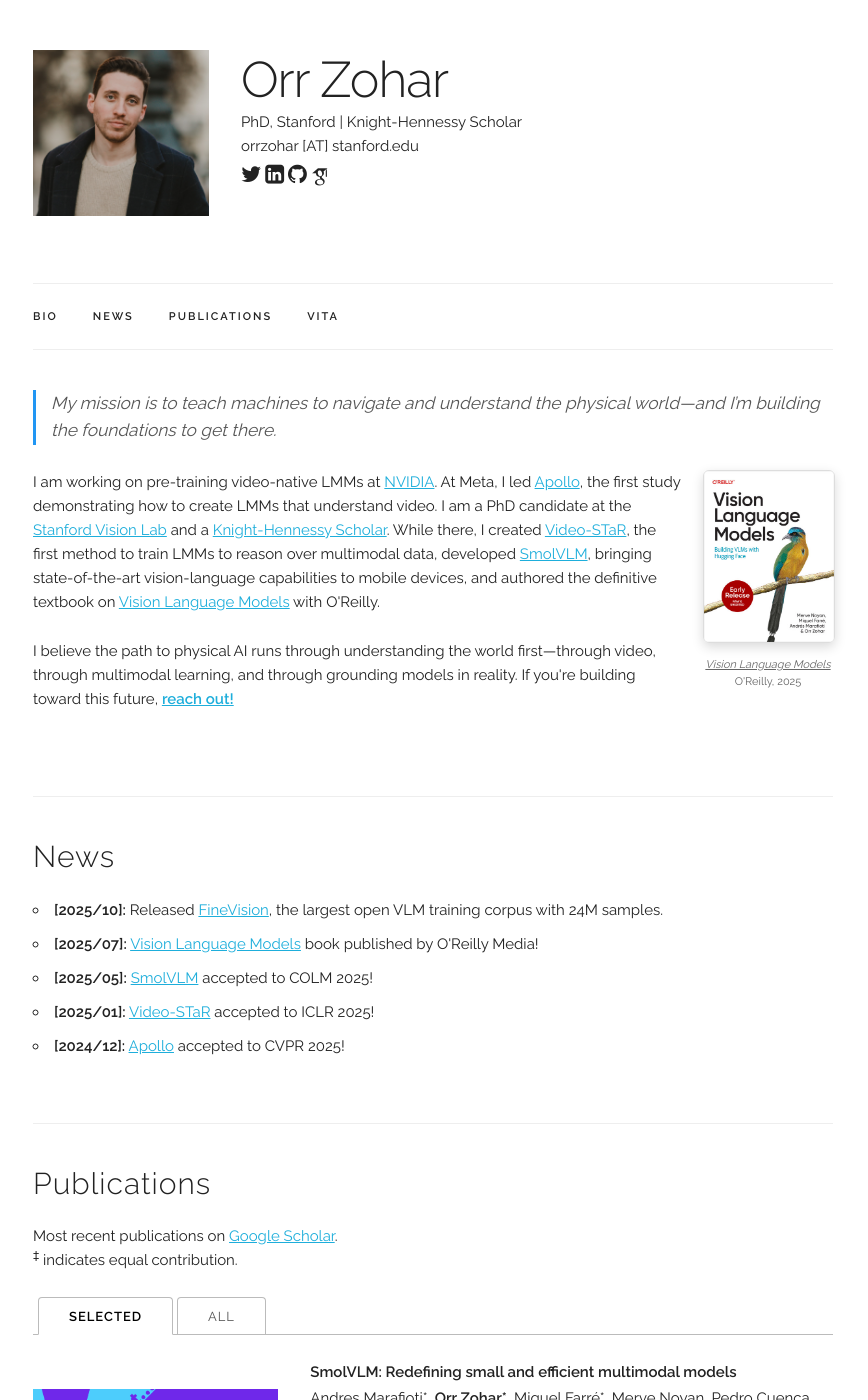
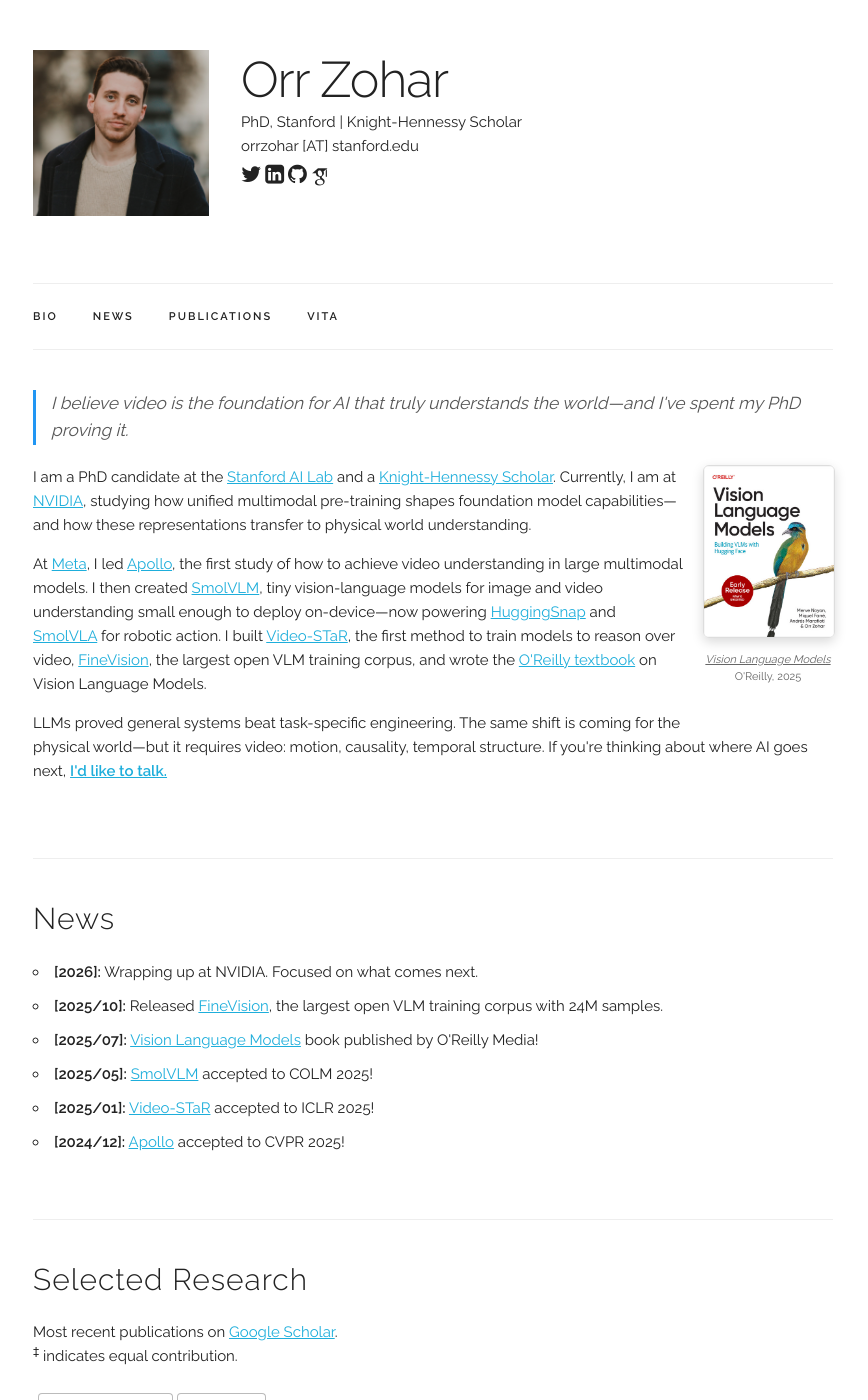
Before and after one commit to orrzohar/orrzohar.github.io, a Jekyll site: the page built from index.html, in a window 1280 px wide and 1400 px high. Shown: the whole window, without its empty margins (207-1075 px from the left). Built offline with Jekyll 4.4.1, drawn with Linux system fonts in a browser that asks for light colours; some web fonts are replaced; some of the changed text lies outside the part shown.

Commit message:
Update website: tightened bio, new narrative structure
- Thesis-first opening statement
- Restructured bio: Stanford/KHS + NVIDIA intro, then Meta/Apollo/SmolVLM/Video-STaR/FineVision
- Added insight lines to selected publications
- Renamed Publications to Selected Research
- Added news item for 2026 transition
- Tightened closing CTA

```diff
--- a/index.html
+++ b/index.html
@@ -4,8 +4,9 @@ title: Home
 ---
 <!-- ========== BIO ========== -->
 <div class="docs-section" id="bio">
-  <p style="font-size: 1.15em; font-style: italic; color: #555; margin-bottom: 25px; border-left: 3px solid #2196F3; padding-left: 15px;">
-    My mission is to teach machines to navigate and understand the physical world—and I’m building the foundations to get there.
+  <!-- Opening Statement -->
+  <p style="font-size: 1.15em; font-style: italic; color: #555; margin-bottom: 20px; border-left: 3px solid #2196F3; padding-left: 15px;">
+    I believe video is the foundation for AI that truly understands the world—and I've spent my PhD proving it.
   </p>
 
   <div style="margin-bottom: 20px;">
@@ -18,9 +19,13 @@ title: Home
       </p>
     </div>
 
-    <p>I am working on pre-training video-native LMMs at <a href="https://www.nvidia.com" target="_blank">NVIDIA</a>. At Meta, I led <a href="https://apollo-lmms.github.io" target="_blank">Apollo</a>, the first study demonstrating how to create LMMs that understand video. I am a PhD candidate at the <a href="https://svl.stanford.edu/" target="_blank">Stanford Vision Lab</a> and a <a href="https://knight-hennessy.stanford.edu/people/orr-zohar" target="_blank">Knight-Hennessy Scholar</a>. While there, I created <a href="https://arxiv.org/abs/2407.06189" target="_blank">Video-STaR</a>, the first method to train LMMs to reason over multimodal data, developed <a href="https://arxiv.org/abs/2504.05299" target="_blank">SmolVLM</a>, bringing state-of-the-art vision-language capabilities to mobile devices, and authored the definitive textbook on <a href="https://www.oreilly.com/library/view/vision-language-models/9798341624030/" target="_blank">Vision Language Models</a> with O'Reilly.</p>
+    <!-- Bio -->
+    <p style="margin-bottom: 15px;">I am a PhD candidate at the <a href="https://ai.stanford.edu/" target="_blank">Stanford AI Lab</a> and a <a href="https://knight-hennessy.stanford.edu" target="_blank">Knight-Hennessy Scholar</a>. Currently, I am at <a href="https://www.nvidia.com" target="_blank">NVIDIA</a>, studying how unified multimodal pre-training shapes foundation model capabilities—and how these representations transfer to physical world understanding.</p>
 
-    <p>I believe the path to physical AI runs through understanding the world first—through video, through multimodal learning, and through grounding models in reality. If you're building toward this future, <a href="https://forms.gle/HScVUBjZjRMFgtzZA" target="_blank"><b>reach out!</b></a></p>
+    <p style="margin-bottom: 15px;">At <a href="https://www.meta.com" target="_blank">Meta</a>, I led <a href="https://apollo-lmms.github.io" target="_blank">Apollo</a>, the first study of how to achieve video understanding in large multimodal models. I then created <a href="https://arxiv.org/abs/2504.05299" target="_blank">SmolVLM</a>, tiny vision-language models for image and video understanding small enough to deploy on-device—now powering <a href="https://apps.apple.com/app/huggingsnap/id6504768014" target="_blank">HuggingSnap</a> and <a href="https://huggingface.co/blog/smolvla" target="_blank">SmolVLA</a> for robotic action. I built <a href="https://arxiv.org/abs/2407.06189" target="_blank">Video-STaR</a>, the first method to train models to reason over video, <a href="https://arxiv.org/abs/2510.17269" target="_blank">FineVision</a>, the largest open VLM training corpus, and wrote the <a href="https://www.oreilly.com/library/view/vision-language-models/9798341624030/" target="_blank">O'Reilly textbook</a> on Vision Language Models.</p>
+
+    <p style="margin-bottom: 15px;">LLMs proved general systems beat task-specific engineering. The same shift is coming for the physical world—but it requires video: motion, causality, temporal structure. If you're thinking about where AI goes next, <a href="https://forms.gle/HScVUBjZjRMFgtzZA" target="_blank"><b>I'd like to talk.</b></a></p>
+
     <div style="clear: both;"></div>
   </div>
 
@@ -28,9 +33,11 @@ title: Home
 
 
 <!-- ========== NEWS ========== -->
-<div class="docs-section" id="news" >
+<div class="docs-section" id="news">
 <h4>News</h4>
   <ul class="STYLE238">
+    <li><b>[2026]:</b> Wrapping up at NVIDIA. Focused on what comes next.</li>
+
     <li><b>[2025/10]:</b> Released <a href="https://arxiv.org/abs/2510.17269" target="_blank">FineVision</a>, the largest open VLM training corpus with 24M samples.</li>
 
     <li><b>[2025/07]:</b> <a href="https://www.oreilly.com/library/view/vision-language-models/9798341624030/" target="_blank">Vision Language Models</a> book published by O'Reilly Media!</li>
@@ -45,7 +52,7 @@ title: Home
 
 <!-- ========== PUBLICATIONS ========== -->
 <div class="docs-section" id="publications">
-  <h4>Publications</h4>
+  <h4>Selected Research</h4>
 
   <p>Most recent publications on <a href="{{ site.data.main_info.google_scholar }}" target="_blank">Google Scholar</a>.<br/>
   <sup>‡</sup> indicates equal contribution.
@@ -77,6 +84,9 @@ title: Home
 
             <p>{{ paper.authors }}</p>
             <p><i>{{ paper.venue }}</i></p>
+            {% if paper.insight %}
+            <p style="font-style: italic; color: #666; font-size: 0.9em; margin-top: 5px;">{{ paper.insight }}</p>
+            {% endif %}
             <div class="paper-buttons">
               {% if paper.project %}
                 <a class="button" href="{{ paper.project }}" target="_blank">project</a>
@@ -112,6 +122,10 @@ title: Home
 
               {% if paper.data %}
                 <a class="button" href="{{ paper.data }}" target="_blank">data</a>
+              {% endif %}
+
+              {% if paper.app %}
+                <a class="button" href="{{ paper.app }}" target="_blank">app</a>
               {% endif %}
 
               <!-- BibTeX Button -->
@@ -152,6 +166,9 @@ title: Home
 
             <p>{{ paper.authors }}</p>
             <p><i>{{ paper.venue }}</i></p>
+            {% if paper.insight %}
+            <p style="font-style: italic; color: #666; font-size: 0.9em; margin-top: 5px;">{{ paper.insight }}</p>
+            {% endif %}
             <div class="paper-buttons">
               {% if paper.project %}
                 <a class="button" href="{{ paper.project }}" target="_blank">project</a>
@@ -190,6 +207,10 @@ title: Home
                 <a class="button" href="{{ paper.data }}" target="_blank">data</a>
               {% endif %}
 
+              {% if paper.app %}
+                <a class="button" href="{{ paper.app }}" target="_blank">app</a>
+              {% endif %}
+
               <!-- BibTeX Button -->
               {% if paper.bibtex %}
                 <button class="button" onclick="toggleBibtex('all-bibtex-citation-{{ forloop.index }}')">bibtex</button>
@@ -210,81 +231,6 @@ title: Home
     </div>
   </div>
 </div>
-
-<!-- ========== PROJECTS ==========
-<div class="docs-section" id="projects">
-  <h4>Projects</h4>
-
-  <ul class="tab-nav">
-    <li><div class="button active" data-ref="#projects-selected">Selected</div></li>
-    <li><div class="button" data-ref="#projects-all">All</div></li>
-  </ul>
-
-  <div class="tab-content">
-    <div class="tab-pane active" id="projects-selected">
-      {% assign selected_projects = site.data.projects.projects | where: "selected", "y" %}
-      {% for project in selected_projects %}
-        {% assign index_modulo = forloop.index0 | modulo:3 %}
-        {% if index_modulo == 0 %}
-          <div class="row">
-        {% endif %}
-
-          <div class="four columns">
-            <div class="project-container">
-
-                <div class="project-image-container">
-                  <a href="{{ project.url }}">
-                    <img src="{{ project.thumbnail }}" class="u-max-full-width" />
-                  </a>
-                </div>
-
-                <div class="project-caption">
-                  <b>{{ project.title }}</b> <br/>
-                  {{ project.subtitle }}
-                </div>
-
-            </div>
-          </div>
-
-        {% if index_modulo == 2 %}
-          </div>
-        {% endif %}
-      {% endfor %}
-    </div>
-
-    <div class="tab-pane" id="projects-all">
-      {% for project in site.data.projects.projects %}
-        {% assign index_modulo = forloop.index0 | modulo:3 %}
-        {% if index_modulo == 0 %}
-          <div class="row">
-        {% endif %}
-
-          <div class="four columns">
-            <div class="project-container">
-
-                <div class="project-image-container">
-                  <a href="{{ project.url }}">
-                    <img src="{{ project.thumbnail }}" class="u-max-full-width" />
-                  </a>
-                </div>
-
-                <div class="project-caption">
-                  <b>{{ project.title }}</b> <br/>
-                  {{ project.subtitle }}
-                </div>
-
-            </div>
-          </div>
-
-        {% if index_modulo == 2 %}
-          </div>
-        {% endif %}
-      {% endfor %}
-    </div>
-  </div>
-
-</div>
--->
 
 <!-- ========== RESUME ========== -->
 <div class="docs-section" id="resume">
```
Also changed, not shown: _data/publications.yaml (+7 -0 lines), 1 other file.
